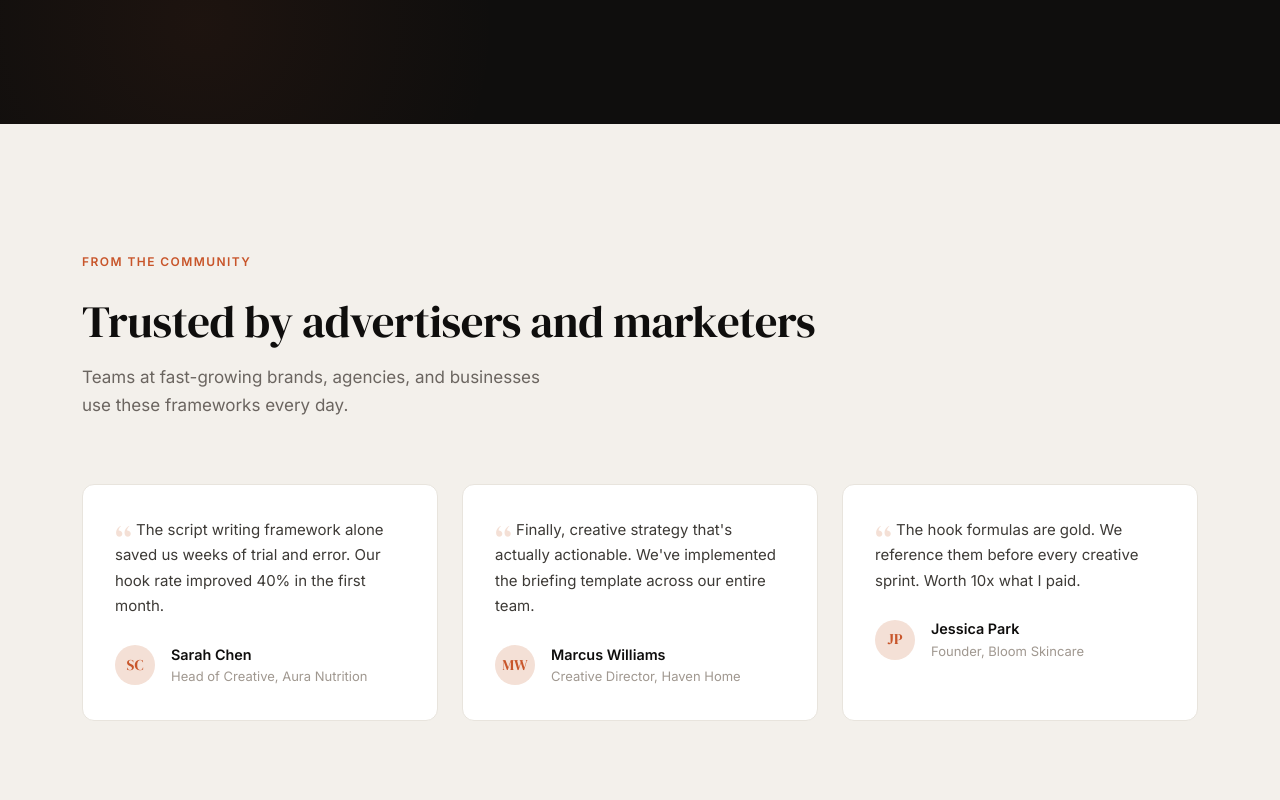
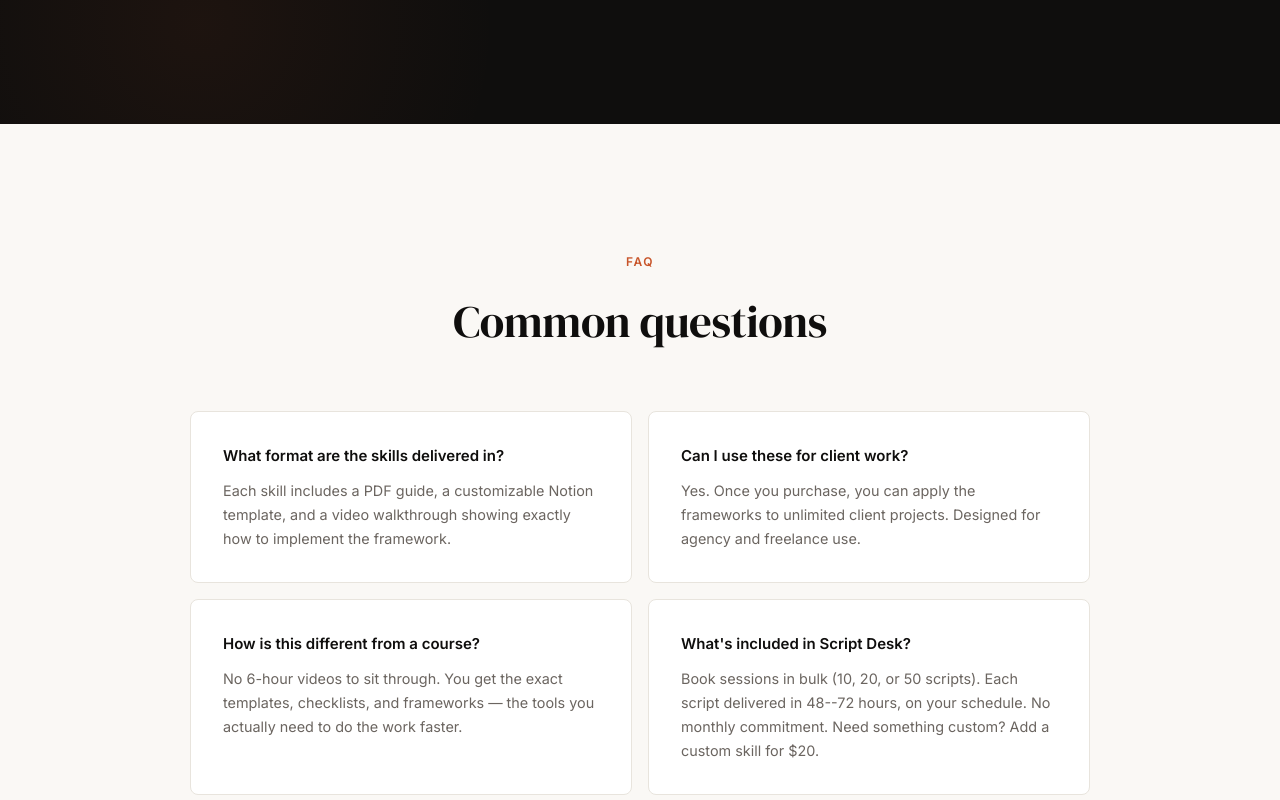
Before and after one commit to sadie-dunhill/thecreativerecord, a plain HTML site: page index.html in a window 1280 px wide. Shown: the part 3160-3960 px from the top of the page. Drawn offline with Linux system fonts and the light colour scheme; a script that the page names is missing.

Commit message:
Remove fake testimonials from homepage

```diff
--- a/index.html
+++ b/index.html
@@ -1278,52 +1278,6 @@
         </div>
     </section>
 
-    <!-- TESTIMONIALS -->
-    <section class="testimonials">
-        <div class="container">
-            <div class="section-header reveal">
-                <div class="section-label">From the Community</div>
-                <h2>Trusted by advertisers and marketers</h2>
-                <p>Teams at fast-growing brands, agencies, and businesses use these frameworks every day.</p>
-            </div>
-
-            <div class="testimonials-grid">
-                <div class="testimonial reveal">
-                    <p class="testimonial-quote">The script writing framework alone saved us weeks of trial and error. Our hook rate improved 40% in the first month.</p>
-                    <div class="testimonial-author">
-                        <div class="avatar">SC</div>
-                        <div>
-                            <div class="author-name">Sarah Chen</div>
-                            <div class="author-role">Head of Creative, Aura Nutrition</div>
-                        </div>
-                    </div>
-                </div>
-
-                <div class="testimonial reveal">
-                    <p class="testimonial-quote">Finally, creative strategy that's actually actionable. We've implemented the briefing template across our entire team.</p>
-                    <div class="testimonial-author">
-                        <div class="avatar">MW</div>
-                        <div>
-                            <div class="author-name">Marcus Williams</div>
-                            <div class="author-role">Creative Director, Haven Home</div>
-                        </div>
-                    </div>
-                </div>
-
-                <div class="testimonial reveal">
-                    <p class="testimonial-quote">The hook formulas are gold. We reference them before every creative sprint. Worth 10x what I paid.</p>
-                    <div class="testimonial-author">
-                        <div class="avatar">JP</div>
-                        <div>
-                            <div class="author-name">Jessica Park</div>
-                            <div class="author-role">Founder, Bloom Skincare</div>
-                        </div>
-                    </div>
-                </div>
-            </div>
-        </div>
-    </section>
-
     <!-- FAQ -->
     <section class="faq">
         <div class="container">
```
